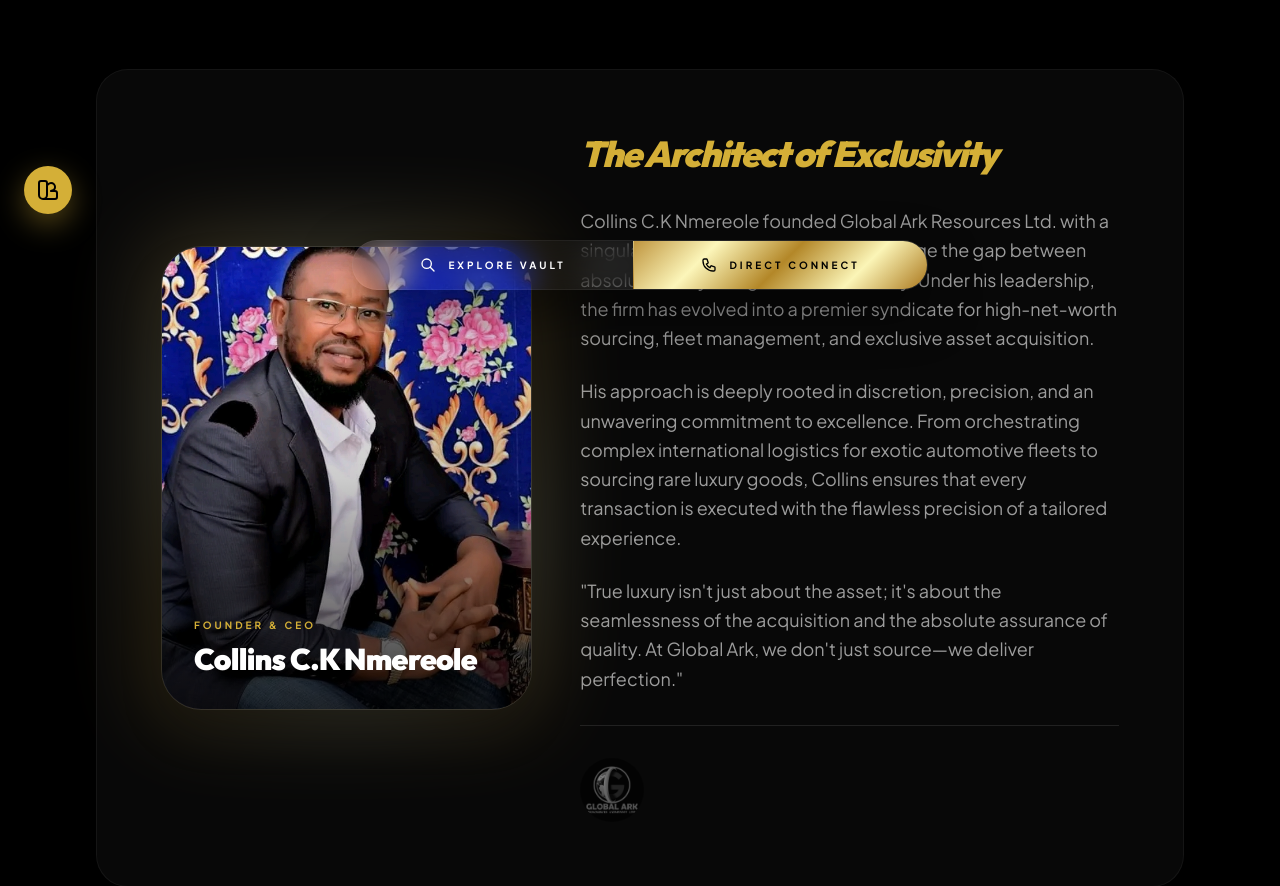
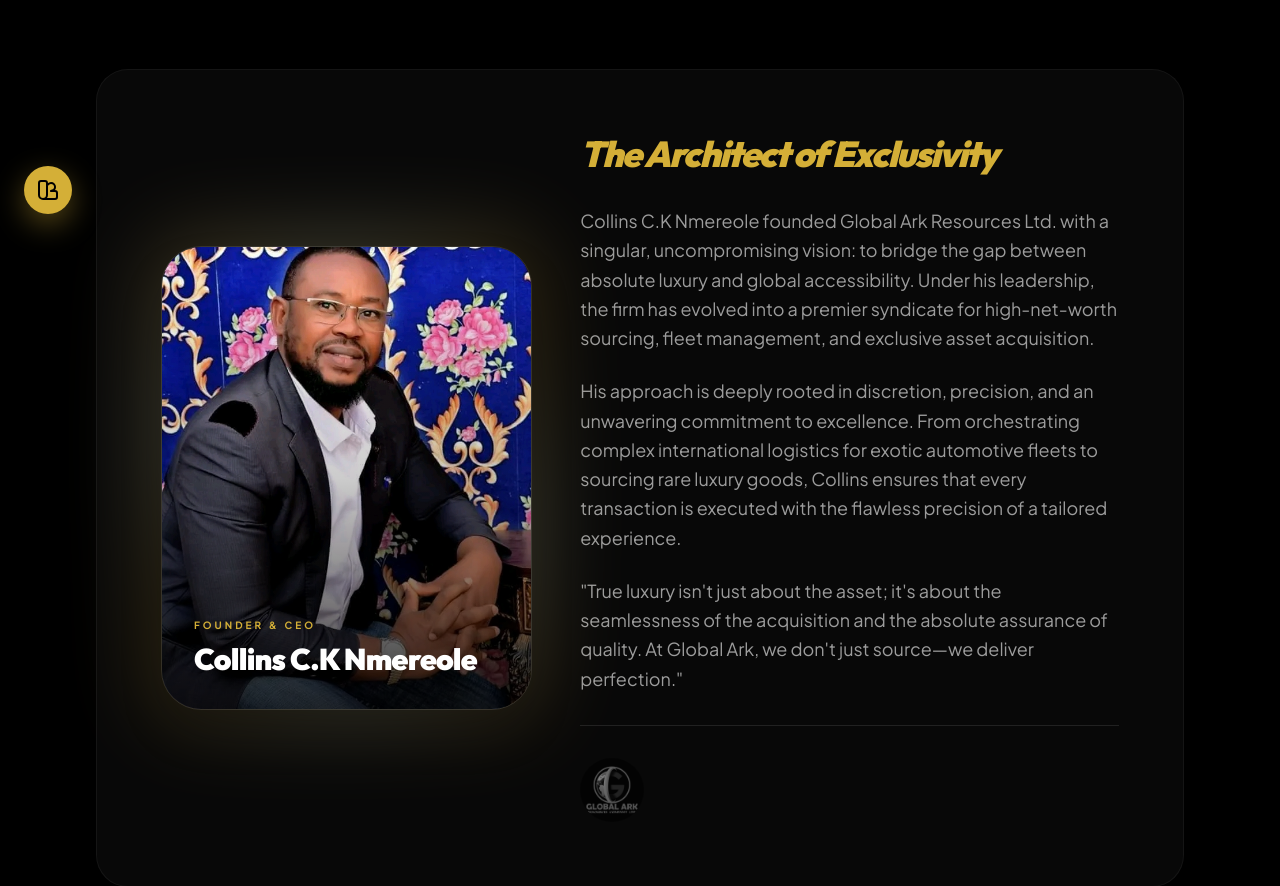
Before and after one commit to muftahu2007/Ark-global-resources-, a Django app: page /about/ in a window 1280 px wide. Shown: the part 486-1372 px from the top of the page. Run offline with Django 5.2, Linux system fonts and the light colour scheme.

Commit message:
Explore vault removed

```diff
--- a/templates/base.html
+++ b/templates/base.html
@@ -456,30 +456,6 @@
         {% block content %}{% endblock %}
     </main>
 
-    <!-- Advanced Sticky Action Bar -->
-    <div class="fixed bottom-0 w-full z-40 px-6 pb-6 pointer-events-none">
-        <div class="max-w-xl mx-auto glass rounded-full overflow-hidden flex divide-x divide-white/5
-        pointer-events-auto shadow-[0_20px_50px_rgba(0,0,0,0.5)]">
-            <a href="/?search=1" class="flex-grow py-4 flex items-center justify-center text-[10px]
-            uppercase tracking-[0.3em] font-bold hover:bg-white/5 transition-all">
-                <svg xmlns="http://www.w3.org/2000/svg" class="h-4 w-4 mr-3" fill="none" viewBox="0 0 24 24"
-                    stroke="currentColor">
-                    <path stroke-linecap="round" stroke-linejoin="round" stroke-width="2"
-                        d="M21 21l-6-6m2-5a7 7 0 11-14 0 7 7 0 0114 0z" />
-                </svg>
-                Explore Vault
-            </a>
-            <a href="https://wa.me/2348107707349" target="_blank" class="flex-grow py-4 flex items-center justify-center text-[10px]
-             uppercase tracking-[0.3em] font-bold gold-gradient text-black hover:scale-105 transition-all">
-                <svg xmlns="http://www.w3.org/2000/svg" class="h-4 w-4 mr-3" fill="none" viewBox="0 0 24 24"
-                    stroke="currentColor">
-                    <path stroke-linecap="round" stroke-linejoin="round" stroke-width="2"
-                        d="M3 5a2 2 0 012-2h3.28a1 1 0 01.948.684l1.498 4.493a1 1 0 01-.502 1.21l-2.257 1.13a11.042 11.042 0 005.516 5.516l1.13-2.257a1 1 0 011.21-.502l4.493 1.498a1 1 0 01.684.949V19a2 2 0 01-2 2h-1C9.716 21 3 14.284 3 6V5z" />
-                </svg>
-                Direct Connect
-            </a>
-        </div>
-    </div>
 
     <footer class="mt-auto py-12 px-8 border-t border-white/5 text-center">
         <p class="text-[9px] text-gray-600 tracking-[0.3em] uppercase">© 2026 Global Ark Resources Ltd. All Rights
```
